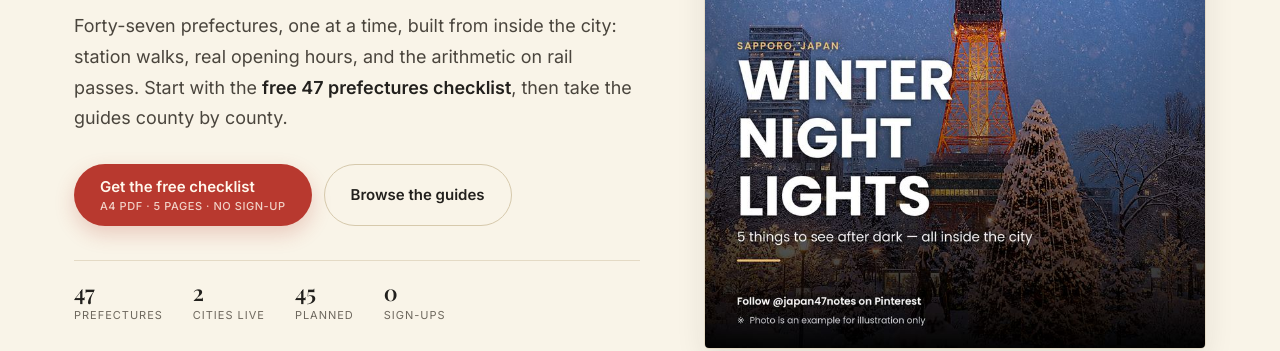
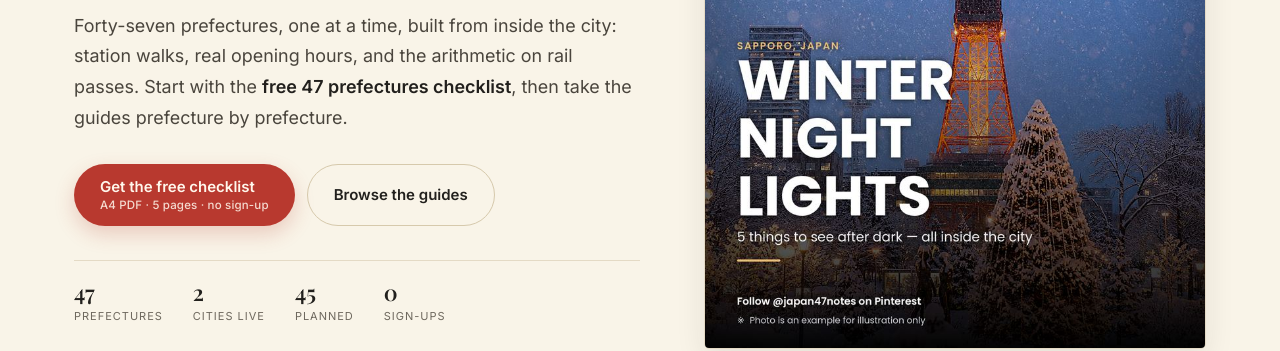
Before and after one commit to umaucuu-bot/japan47notes, a plain HTML site: page index.html in a window 1280 px wide. Shown: the part 459-810 px from the top of the page. Drawn offline with nearby package versions, Linux system fonts and the light colour scheme; a web font is replaced by a local one.

Commit message:
Fix 'county' to prefecture and tidy the primary button line

```diff
--- a/index.html
+++ b/index.html
@@ -116,7 +116,7 @@
     text-decoration:none;border-radius:100px;padding:13px 26px;line-height:1.3;
     font-size:15px;font-weight:600;transition:transform .15s ease,background .15s ease,box-shadow .15s ease;
   }
-  .btn small{display:block;font-size:11px;font-weight:500;letter-spacing:.05em;opacity:.8;text-transform:uppercase;margin-top:2px;}
+  .btn small{display:block;font-size:11.5px;font-weight:500;letter-spacing:.015em;opacity:.85;margin-top:2px;}
   .btn-primary{background:var(--verm);color:#FFF7EC;box-shadow:0 8px 20px rgba(184,57,47,.22);}
   .btn-primary:hover{background:#a32f26;transform:translateY(-1px);}
   .btn-ghost{border:1px solid #D6C9AC;color:var(--ink);background:transparent;}
@@ -510,7 +510,7 @@
       <div class="hero-copy">
         <p class="eyebrow">A prefecture-by-prefecture guide to Japan</p>
         <h1>Japan,<br><em>one prefecture</em><br>at a time.</h1>
-        <p class="lead">Forty-seven prefectures, one at a time, built from inside the city: station walks, real opening hours, and the arithmetic on rail passes. Start with the <strong>free 47 prefectures checklist</strong>, then take the guides county by county.</p>
+        <p class="lead">Forty-seven prefectures, one at a time, built from inside the city: station walks, real opening hours, and the arithmetic on rail passes. Start with the <strong>free 47 prefectures checklist</strong>, then take the guides prefecture by prefecture.</p>
         <div class="cta-row">
           <a class="btn btn-primary" href="japan-47-prefectures-checklist.pdf" download>
             Get the free checklist
```
